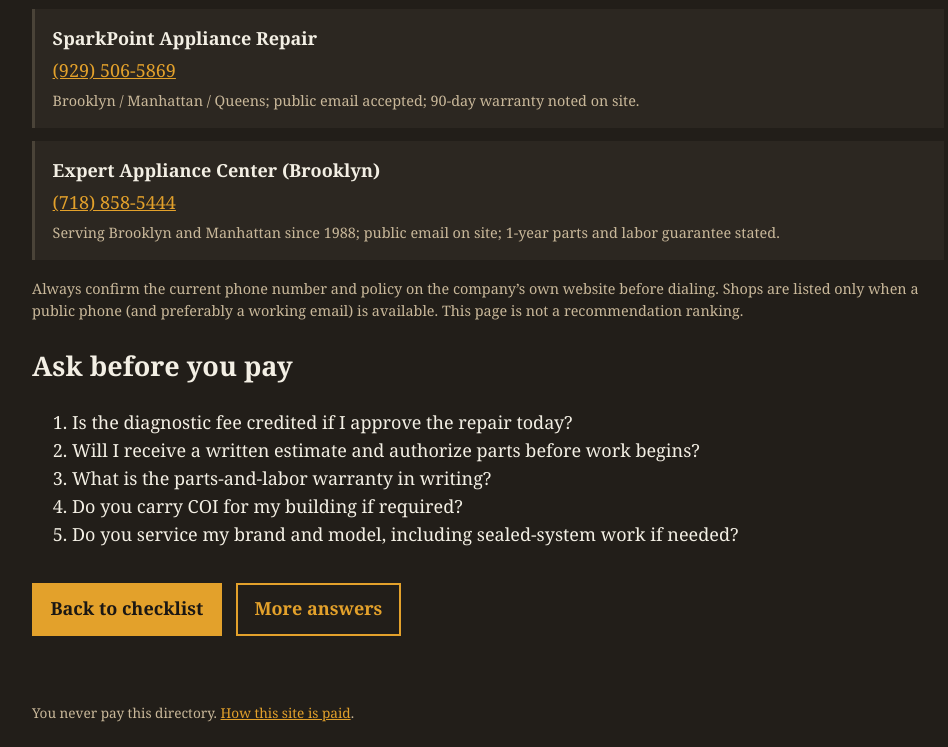
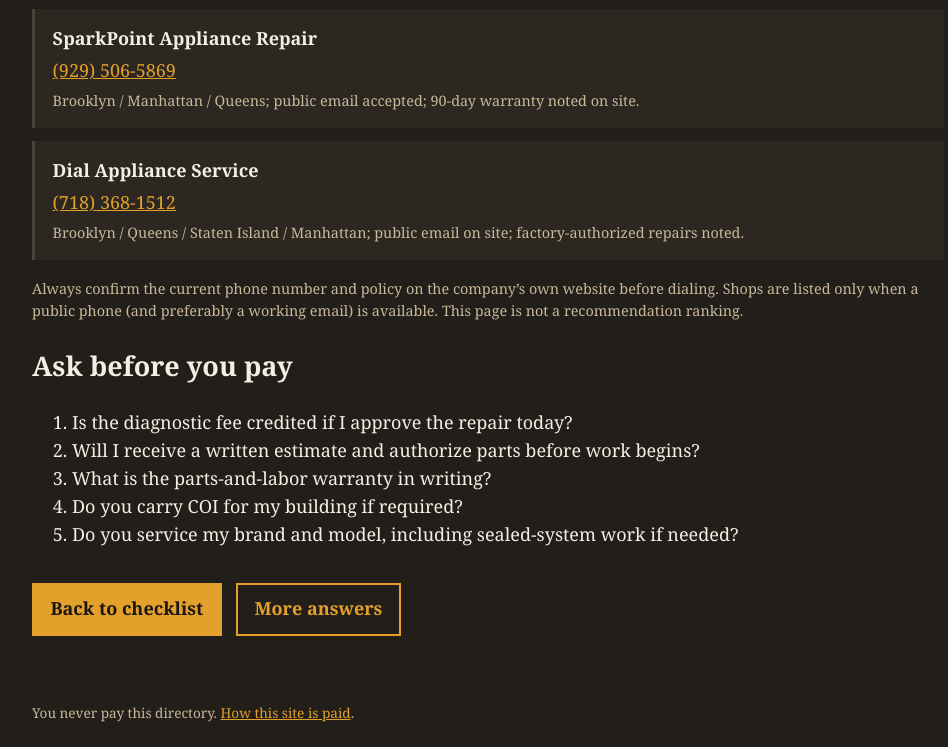
Before and after one commit to usabandit33/nyc-appliance-repair, a plain HTML site: page new-york.html in a window 1280 px wide. Shown: the part 1011-1758 px from the top of the page, without its empty margins (152-1100 px from the left). Drawn offline with Linux system fonts and the light colour scheme.

Commit message:
Remove Expert (bounce); add Dial Appliance Service

```diff
--- a/new-york.html
+++ b/new-york.html
@@ -53,9 +53,9 @@
         <span style="display:block;color:var(--muted);font-size:.9rem;margin-top:.3rem">Brooklyn / Manhattan / Queens; public email accepted; 90-day warranty noted on site.</span>
       </li>
       <li>
-        <strong>Expert Appliance Center (Brooklyn)</strong>
-        <a href="tel:+17188585444">(718) 858-5444</a>
-        <span style="display:block;color:var(--muted);font-size:.9rem;margin-top:.3rem">Serving Brooklyn and Manhattan since 1988; public email on site; 1-year parts and labor guarantee stated.</span>
+        <strong>Dial Appliance Service</strong>
+        <a href="tel:+17183681512">(718) 368-1512</a>
+        <span style="display:block;color:var(--muted);font-size:.9rem;margin-top:.3rem">Brooklyn / Queens / Staten Island / Manhattan; public email on site; factory-authorized repairs noted.</span>
       </li>
     </ul>
     <p style="color:var(--muted);font-size:.9rem">Always confirm the current phone number and policy on the company’s own website before dialing. Shops are listed only when a public phone (and preferably a working email) is available. This page is not a recommendation ranking.</p>
```
